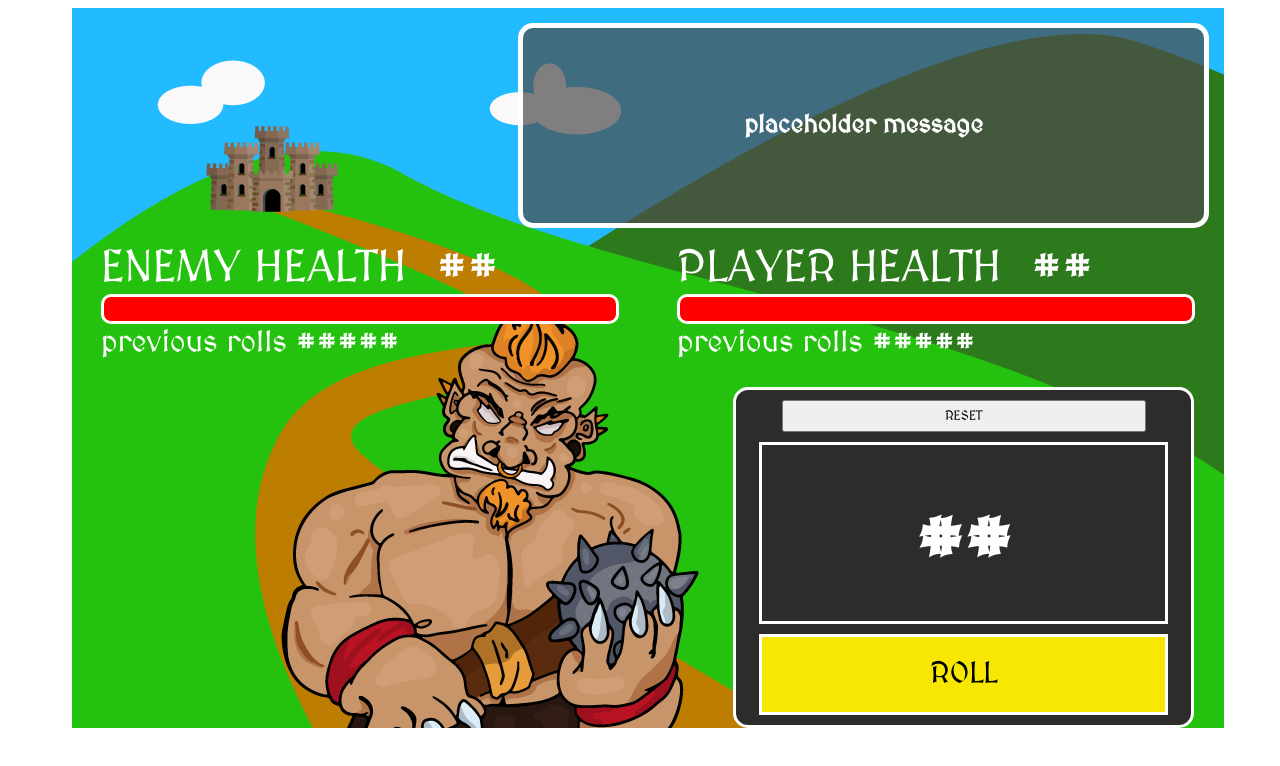
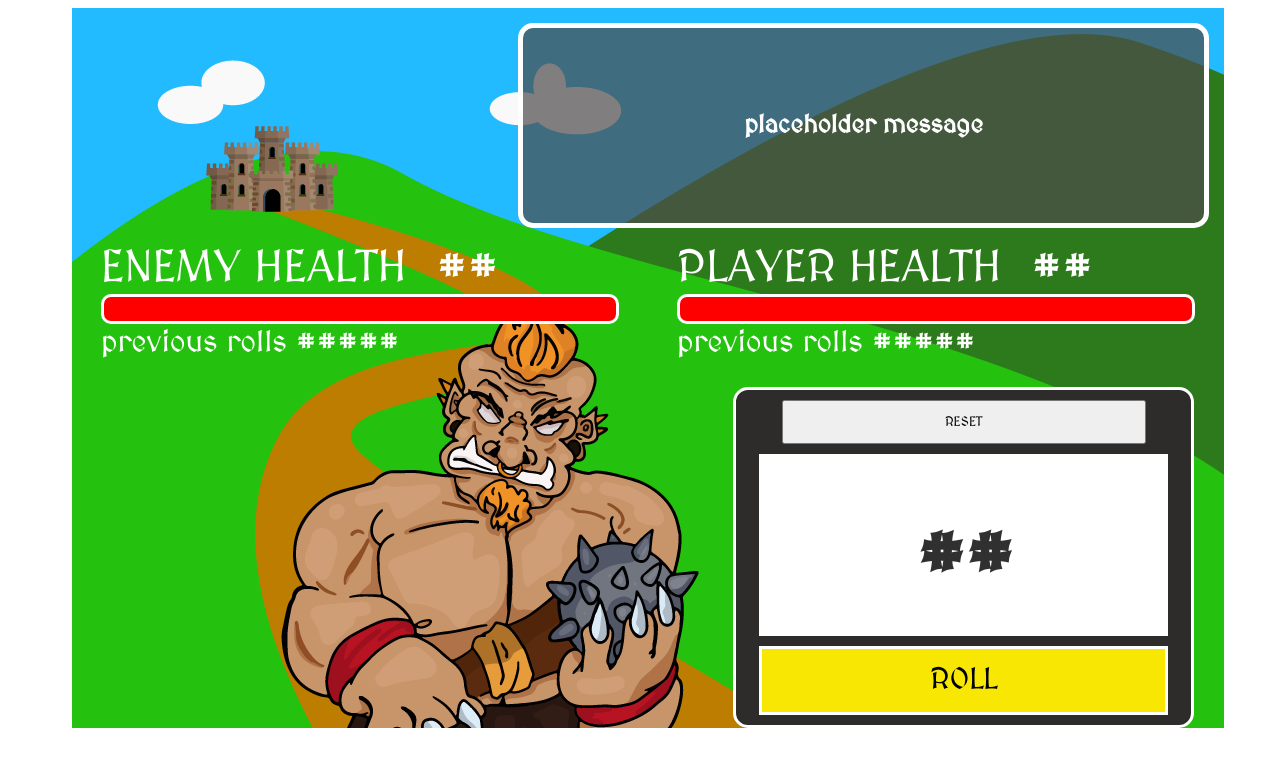
Before and after one commit to nsaltamachia/Dangers-and-Dice-Rolls, a plain HTML site: page index.html in a window 1280 px wide. Drawn offline with Linux system fonts and the light colour scheme.

Commit message:
update roll display

```diff
--- a/style.css
+++ b/style.css
@@ -141,7 +141,7 @@ main {
 
 #resetButton {
     width: 80%;
-    height: 15%;
+    height: 25%;
     margin: 10px;
 }
 
@@ -150,6 +150,7 @@ main {
     display: flex;
     justify-content: center;
     align-items: center;
+    background-color: white;
     border: 3px solid white;
     width: 90%;
 
@@ -157,10 +158,10 @@ main {
 
 #rollReadout {
     height: 60px;
-    width: 100px:
+    width: 100px;
     border: 3px solid white;
     font-size: 70px;
-    color: white;
+    color: rgb(48, 48, 48);
     text-align: center;
 }
 
```
